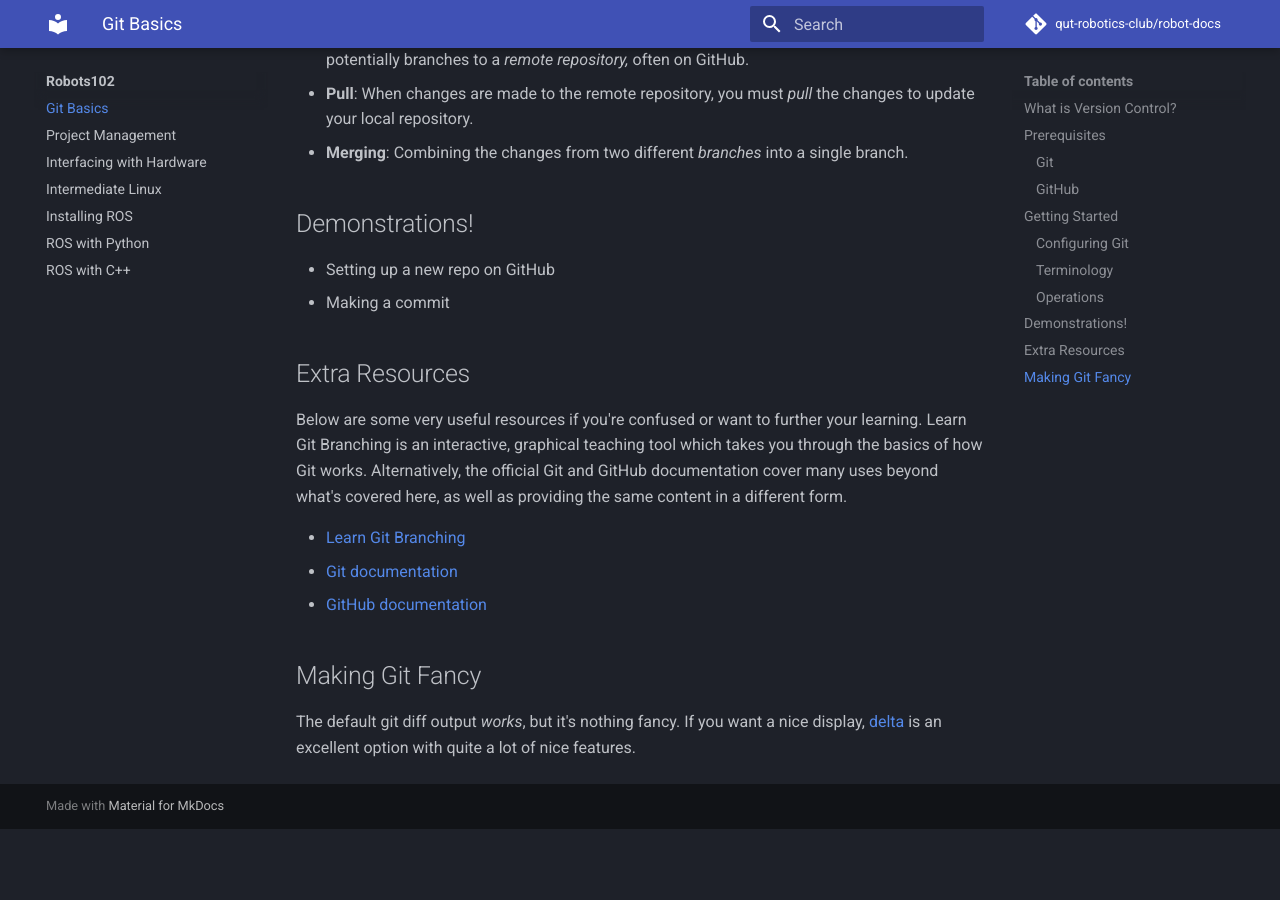
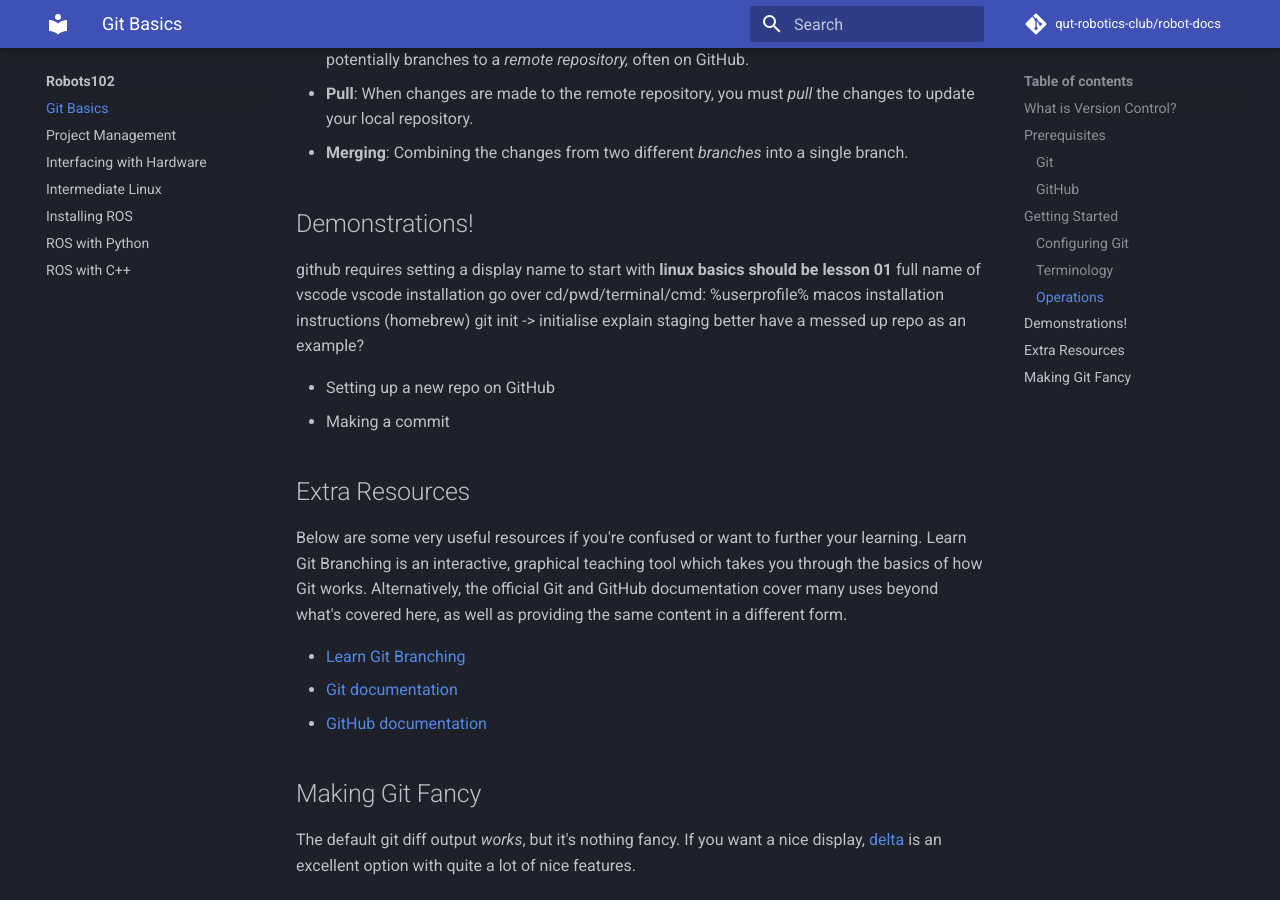
Before and after one commit to qut-robotics-club/robot-docs, an MkDocs documentation site: the page built from docs/robots102/version-control.md, in a window 1280 px wide and 900 px high, scrolled down 3294 px. Built offline with MkDocs 1.6.1 and Material for MkDocs 9.7.7, drawn with Linux system fonts in a browser that asks for light colours; comment, search, counter and statistics services are not loaded; before the commit the page ends 4123 px from its top, so only the background shows below that.

Commit message:
wip notes to self

```diff
--- a/docs/robots102/version-control.md
+++ b/docs/robots102/version-control.md
@@ -110,6 +110,17 @@
 
 ## Demonstrations!
 
+github requires setting a display name to start with
+**linux basics should be lesson 01**
+full name of vscode
+vscode installation
+go over cd/pwd/terminal/cmd:
+%userprofile%
+macos installation instructions (homebrew)
+git init -> initialise
+explain staging better
+have a messed up repo as an example?
+
 - Setting up a new repo on GitHub
 - Making a commit
 
```
